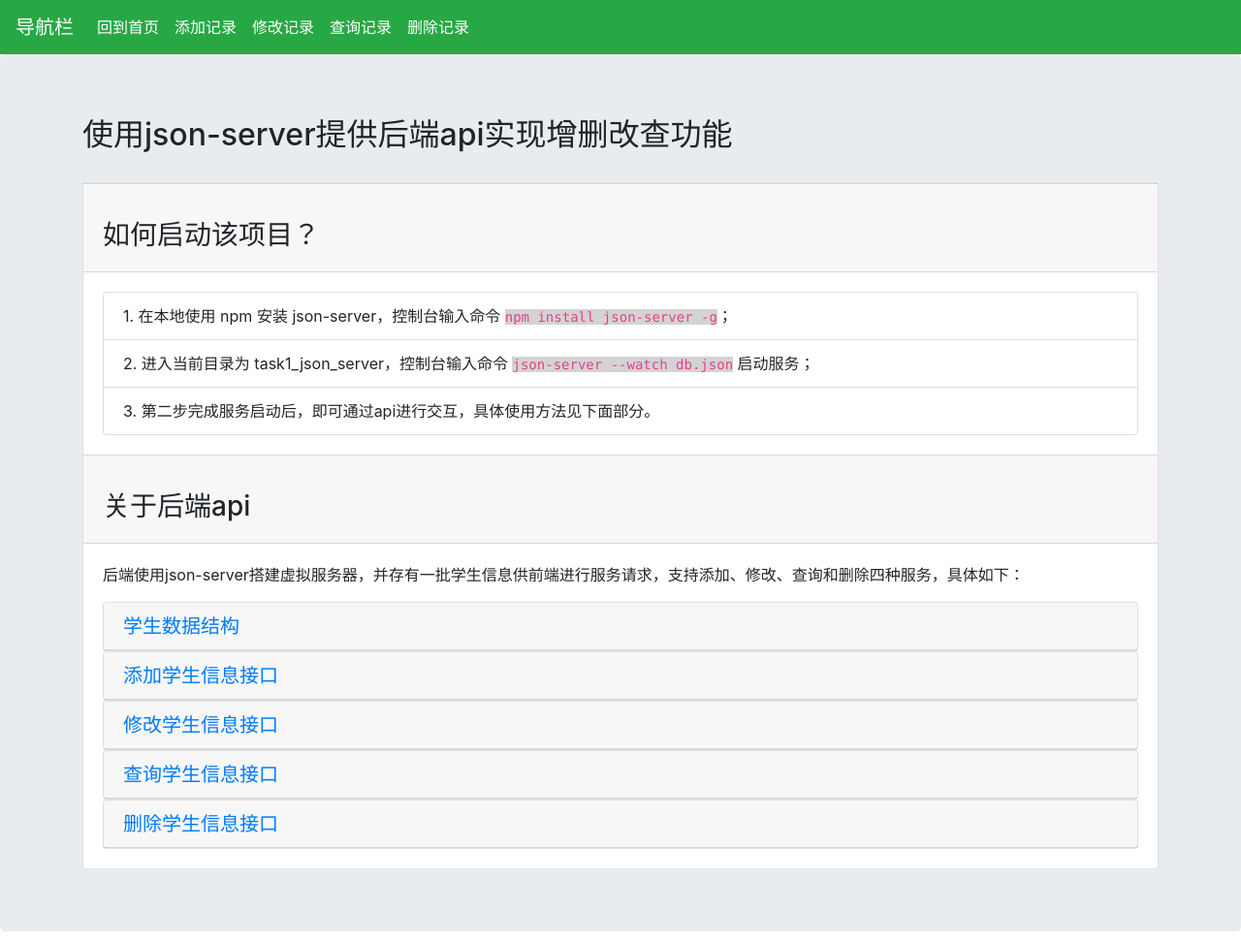
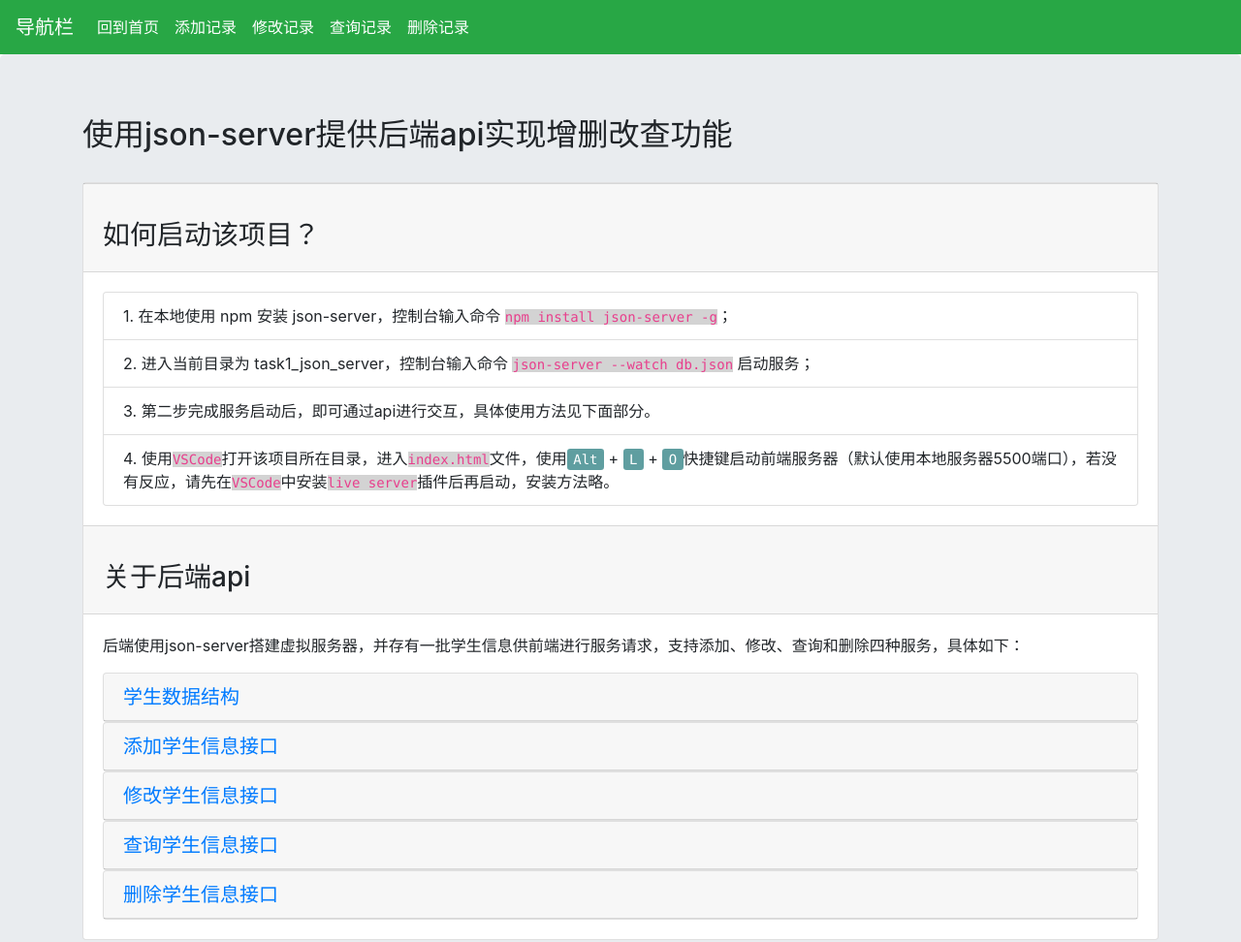
Before and after one commit to KingFarGrace/web_basic, a plain HTML site: page final_task/task1_json_server/index.html in a window 1280 px wide. Shown: the top 972 px of the page at 97% size. Drawn offline with nearby package versions, Linux system fonts and the light colour scheme.

Commit message:
关于任务一的一些修改 - 修改了网页标题名 - 丰富了说明文档README.md的内容

```diff
--- a/final_task/task1_json_server/index.html
+++ b/final_task/task1_json_server/index.html
@@ -4,7 +4,7 @@
 <head>
     <meta charset="UTF-8">
     <meta name="viewport" content="width=device-width, initial-scale=1.0">
-    <title>Document</title>
+    <title>首页</title>
     <script src="https://cdn.staticfile.org/jquery/3.2.1/jquery.min.js"></script>
     <link rel="stylesheet" href="https://cdn.staticfile.org/twitter-bootstrap/4.3.1/css/bootstrap.min.css">
     <script src="https://cdn.staticfile.org/popper.js/1.15.0/umd/popper.min.js"></script>
@@ -12,6 +12,9 @@
     <style>
         code {
             background-color: lightgrey;
+        }
+        kbd {
+            background-color: cadetblue;
         }
     </style>
 </head>
@@ -55,6 +58,9 @@
                         </li>
                         <li class="list-group-item">
                             3. 第二步完成服务启动后，即可通过api进行交互，具体使用方法见下面部分。
+                        </li>
+                        <li class="list-group-item">
+                            4. 使用<code>VSCode</code>打开该项目所在目录，进入<code>index.html</code>文件，使用<kbd>Alt</kbd> + <kbd>L</kbd> + <kbd>O</kbd>快捷键启动前端服务器（默认使用本地服务器5500端口），若没有反应，请先在<code>VSCode</code>中安装<code>live server</code>插件后再启动，安装方法略。
                         </li>
                     </ul>
                 </div>
```
Also changed, not shown: final_task/task1_json_server/add.html (+1 -1 lines), final_task/task1_json_server/delete.html (+1 -1 lines), final_task/task1_json_server/query.html (+1 -1 lines), final_task/task1_json_server/update.html (+1 -1 lines), final_task/task1_json_server/README.md.
